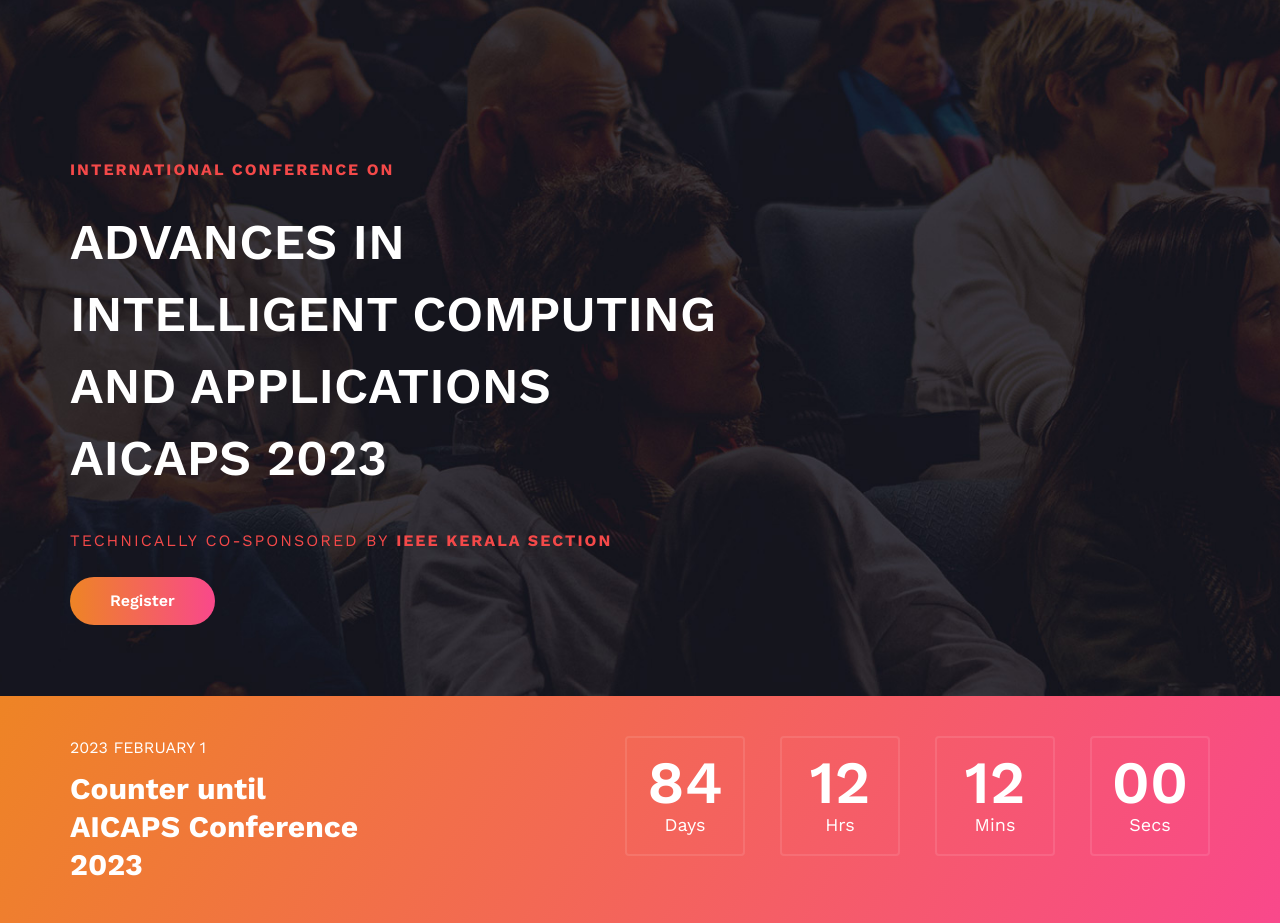
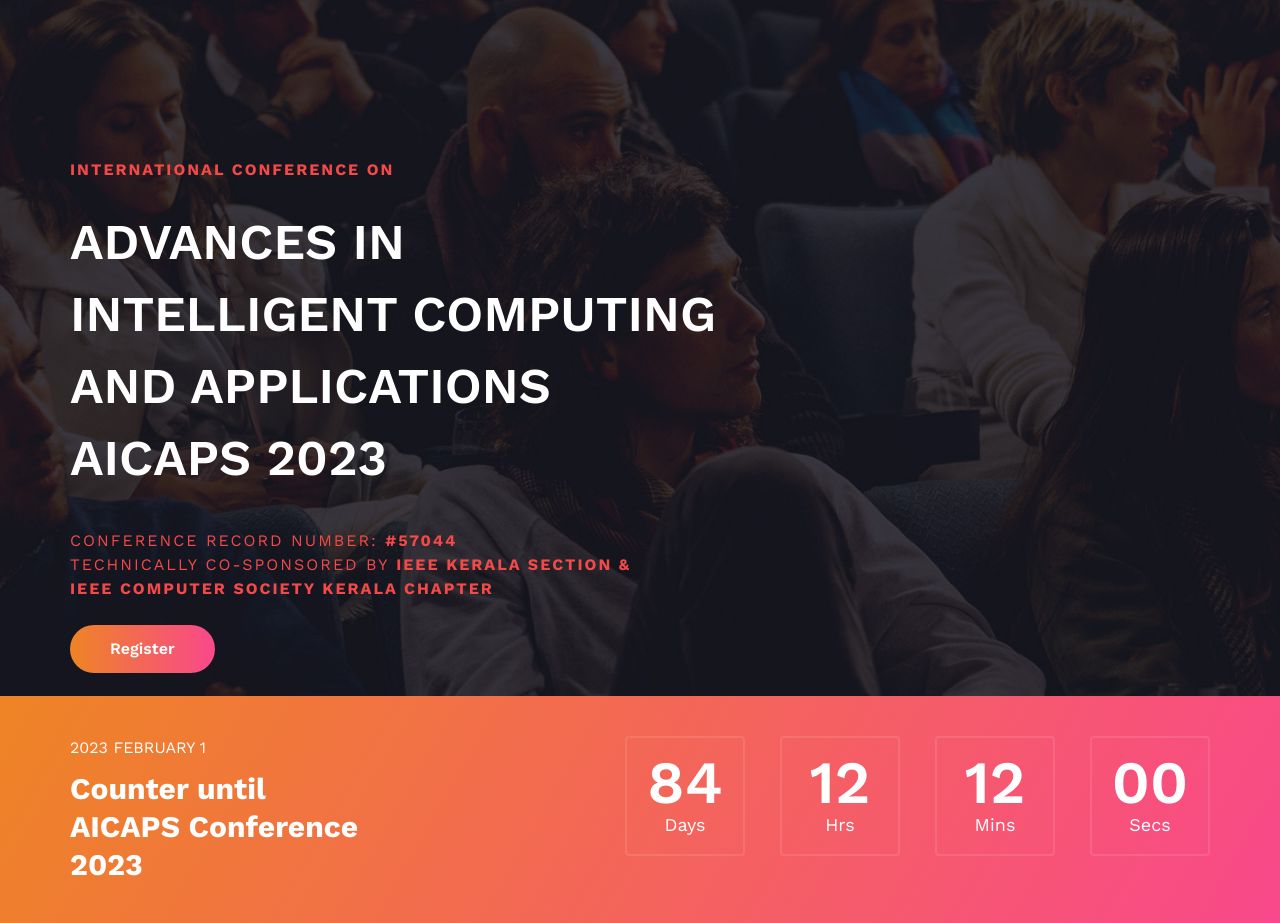
Before and after one commit to yaseen-kc/icadcacusat, a PHP site: page / in a window 1280 px wide. Shown: the part 113-1036 px from the top of the page. Run offline with PHP 8.4, Linux system fonts and the light colour scheme.

Commit message:
Added IEEE Computer Society Kerala

```diff
--- a/index.html
+++ b/index.html
@@ -34,6 +34,8 @@
     <!-- Header Section Begin -->
     <header class="header-section">
         <!-- <center><a href="index-2.html"><img alt="" src="images/header.jpg" title="INDICON 2022" /></a></center> -->
+
+        <br>
         <div class="logo">
             <a href="./index.html">
                 <img src="img/logo.png" width="300" alt="">
@@ -68,7 +70,9 @@
                     <div class="hero-text">
                         <span><b>INTERNATIONAL CONFERENCE ON</b></span>
                         <h2>ADVANCES IN INTELLIGENT COMPUTING AND APPLICATIONS</br>AICAPS 2023</h2>
-                        <span>Technically Co-Sponsored by <b>IEEE Kerala Section</b></span></br></br>
+                        <span>Conference Record Number: <b>#57044</b></span><br>
+                        <span>Technically Co-Sponsored by <b>IEEE Kerala Section & <br> IEEE Computer Society Kerala
+                                Chapter</b></span></br></br>
                         <a href="index.html#registration" class="primary-btn">Register</a>
                     </div>
                 </div>
```
Also changed, not shown: css/style.css (+73 -0 lines), img/header.jpeg (added).
